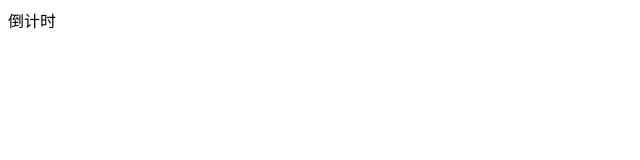
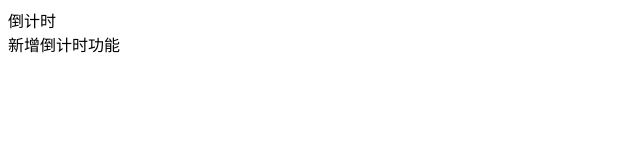
Before and after one commit to xiaoxiannvhaha/box5, a plain HTML site: page index.html in a window 1280 px wide. Shown: the whole page, without its empty margins (0-640 px from the left). Drawn offline with Linux system fonts and the light colour scheme.

Commit message:
第一次提交

```diff
--- a/index.html
+++ b/index.html
@@ -5,6 +5,9 @@
   <title>Title</title>
 </head>
 <body>
+
 <div>倒计时</div>
+<div>新增倒计时功能</div>
+
 </body>
 </html>
```
